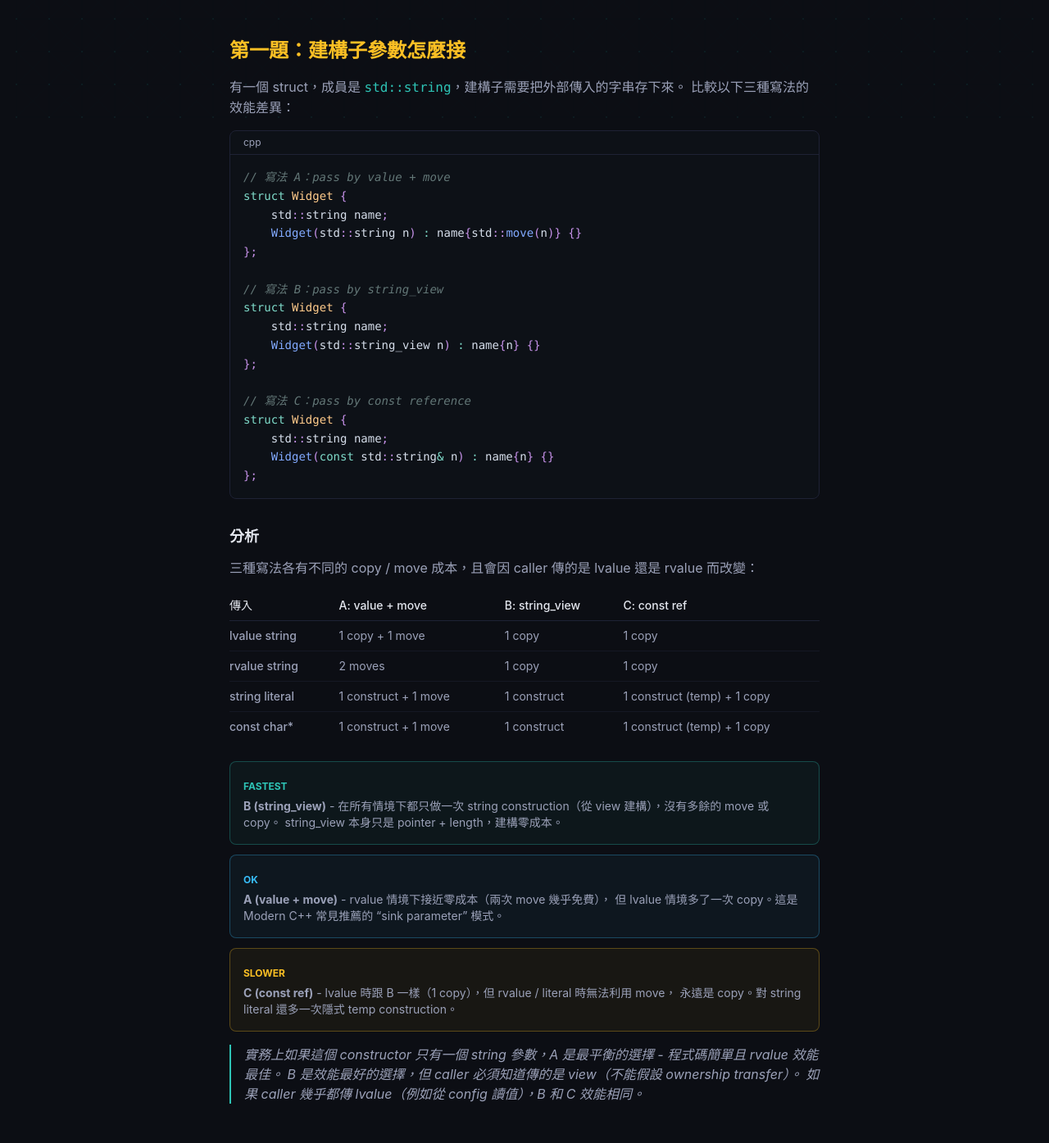
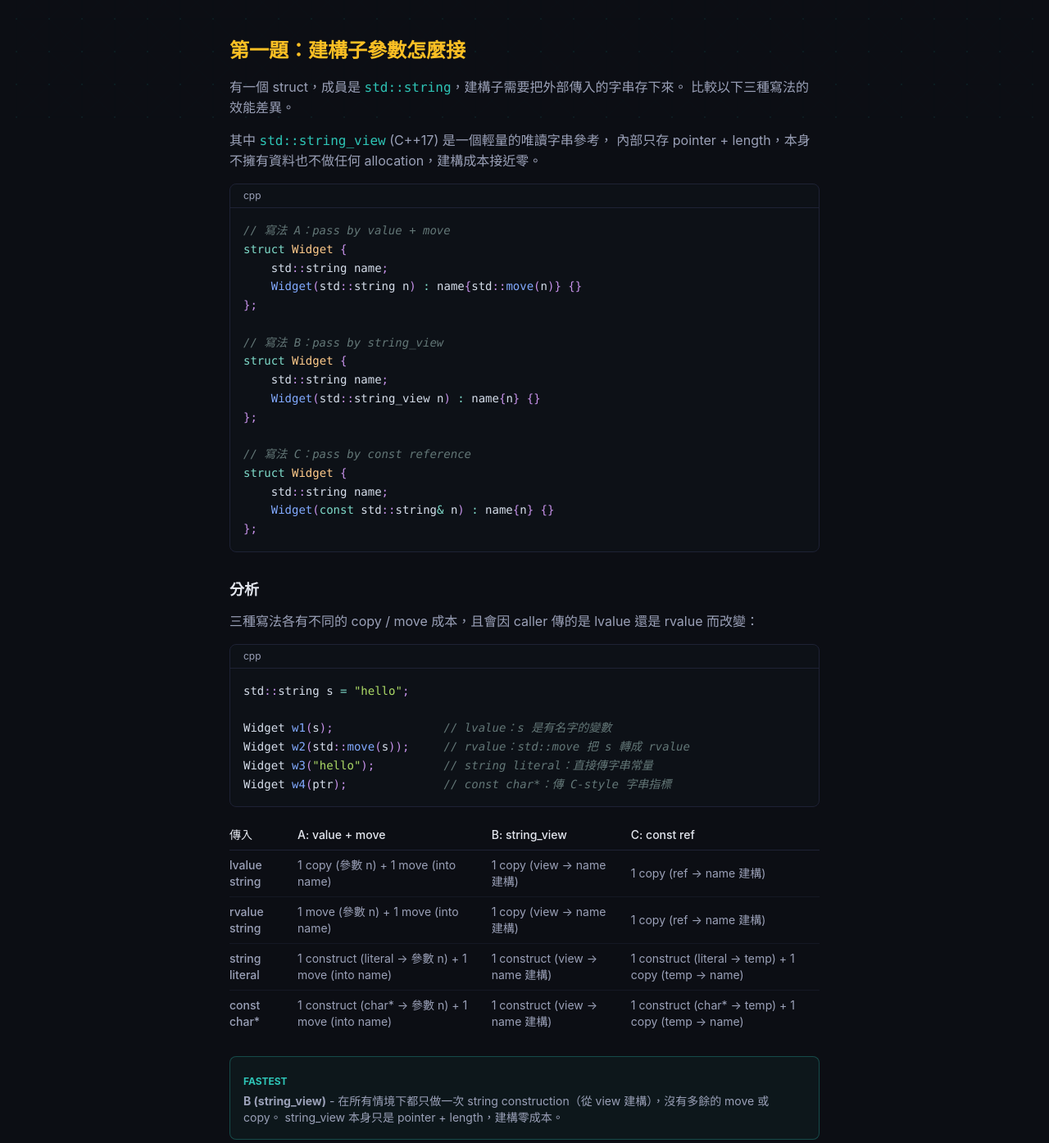
Before and after one commit to HanaYukii/hanayukii-site, a Next.js app: page /blog/cpp-interview-performance-analysis in a window 1280 px wide. Shown: the part 637-2032 px from the top of the page at 82% size. Built offline with nearby package versions, Linux system fonts and the light colour scheme.

Commit message:
HFT blog: remove summary section, update intro, add lvalue/rvalue examples and string_view intro, add detail to table cells; tutoring: update wording

```diff
--- a/src/app/blog/cpp-interview-performance-analysis/page.tsx
+++ b/src/app/blog/cpp-interview-performance-analysis/page.tsx
@@ -101,8 +101,8 @@ export default function CppInterviewPerformanceAnalysis() {
         </h1>
         <p className="mb-2 text-sm text-text-muted">2026-03-31</p>
         <p className="mb-8 text-text-muted">
-          這場面試最有意思的地方，是它幾乎不問演算法，
-          而是一直追問每一種寫法背後到底會發生幾次 copy、move、allocation。
+          在 HFT 場景效能是最優先的，掌握最好的寫法非常重要。
+          這些都是很深度的 domain knowledge，也讓我更發現 C++ 的深奧。
           題目經過改寫，分析是我事後整理的。
         </p>
       </FadeIn>
@@ -151,7 +151,11 @@ export default function CppInterviewPerformanceAnalysis() {
         <Heading id="q1">第一題：建構子參數怎麼接</Heading>
         <p className="mb-4 text-text-muted">
           有一個 struct，成員是 <code className="text-primary">std::string</code>，建構子需要把外部傳入的字串存下來。
-          比較以下三種寫法的效能差異：
+          比較以下三種寫法的效能差異。
+        </p>
+        <p className="mb-4 text-text-muted">
+          其中 <code className="text-primary">std::string_view</code> (C++17) 是一個輕量的唯讀字串參考，
+          內部只存 pointer + length，本身不擁有資料也不做任何 allocation，建構成本接近零。
         </p>
 
         <Code lang="cpp">{`// 寫法 A：pass by value + move
@@ -178,6 +182,13 @@ struct Widget {
           三種寫法各有不同的 copy / move 成本，且會因 caller 傳的是 lvalue 還是 rvalue 而改變：
         </p>
 
+        <Code lang="cpp">{`std::string s = "hello";
+
+Widget w1(s);                // lvalue：s 是有名字的變數
+Widget w2(std::move(s));     // rvalue：std::move 把 s 轉成 rvalue
+Widget w3("hello");          // string literal：直接傳字串常量
+Widget w4(ptr);              // const char*：傳 C-style 字串指標`}</Code>
+
         <div className="my-6 overflow-x-auto">
           <table className="w-full text-sm">
             <thead>
@@ -191,27 +202,27 @@ struct Widget {
             <tbody className="text-text-muted">
               <tr className="border-b border-border/50">
                 <td className="py-2 pr-4 font-medium">lvalue string</td>
-                <td className="py-2 pr-4">1 copy + 1 move</td>
-                <td className="py-2 pr-4">1 copy</td>
-                <td className="py-2">1 copy</td>
+                <td className="py-2 pr-4">1 copy (參數 n) + 1 move (into name)</td>
+                <td className="py-2 pr-4">1 copy (view → name 建構)</td>
+                <td className="py-2">1 copy (ref → name 建構)</td>
               </tr>
               <tr className="border-b border-border/50">
                 <td className="py-2 pr-4 font-medium">rvalue string</td>
-                <td className="py-2 pr-4">2 moves</td>
-                <td className="py-2 pr-4">1 copy</td>
-                <td className="py-2">1 copy</td>
+                <td className="py-2 pr-4">1 move (參數 n) + 1 move (into name)</td>
+                <td className="py-2 pr-4">1 copy (view → name 建構)</td>
+                <td className="py-2">1 copy (ref → name 建構)</td>
               </tr>
               <tr className="border-b border-border/50">
                 <td className="py-2 pr-4 font-medium">string literal</td>
-                <td className="py-2 pr-4">1 construct + 1 move</td>
-                <td className="py-2 pr-4">1 construct</td>
-                <td className="py-2">1 construct (temp) + 1 copy</td>
+                <td className="py-2 pr-4">1 construct (literal → 參數 n) + 1 move (into name)</td>
+                <td className="py-2 pr-4">1 construct (view → name 建構)</td>
+                <td className="py-2">1 construct (literal → temp) + 1 copy (temp → name)</td>
               </tr>
               <tr>
                 <td className="py-2 pr-4 font-medium">const char*</td>
-                <td className="py-2 pr-4">1 construct + 1 move</td>
-                <td className="py-2 pr-4">1 construct</td>
-                <td className="py-2">1 construct (temp) + 1 copy</td>
+                <td className="py-2 pr-4">1 construct (char* → 參數 n) + 1 move (into name)</td>
+                <td className="py-2 pr-4">1 construct (view → name 建構)</td>
+                <td className="py-2">1 construct (char* → temp) + 1 copy (temp → name)</td>
               </tr>
             </tbody>
           </table>
@@ -661,36 +672,7 @@ void applyDelta(
         </Callout>
       </FadeIn>
 
-      {/* ======================== Summary ======================== */}
       <FadeIn delay={0.45}>
-        <Heading id="summary">這場面試到底在篩什麼</Heading>
-
-        <div className="space-y-4">
-          <p>
-            表面上是六題 C++ 小題，實際上它在看三件事：
-            你能不能把抽象語法還原成 copy、move、allocation 的真實成本；
-            你能不能分清楚 correctness 和 performance 的 trade-off；
-            還有遇到系統題時，有沒有 latency-aware 的直覺。
-          </p>
-          <ul className="list-inside list-disc space-y-2 text-sm text-text-muted">
-            <li>不是背語法，而是要把每一種寫法拆成成本模型。</li>
-            <li>不是只追最快，而是要知道什麼情境下哪種寫法比較合理。</li>
-            <li>到了 Order Book 這種題目，已經是在看你有沒有系統感。</li>
-          </ul>
-        </div>
-
-        <div className="my-8 rounded-lg border border-primary/20 bg-primary/5 p-6">
-          <p className="font-bold text-text mb-2">我自己的收穫</p>
-          <p className="text-sm text-text-muted mb-2">
-            Crypto / HFT 的 C++ 面試跟一般 backend 面試真的差很多，不考 LeetCode，
-            而是一直問「這樣寫到底會多幾次 copy / move / allocation」。
-          </p>
-          <p className="text-sm text-text-muted">
-            我自己主要背景還是競賽和演算法，low-level 和 modern C++ 還有不少地方要補。
-            這次面試最大的提醒是：move semantics、lambda capture、memory layout 這些在 HFT 場景不是細節，是基本功。
-          </p>
-        </div>
-
         <div className="mt-8 flex flex-wrap gap-2 text-xs">
           {["C++", "Performance", "Interview", "HFT", "Move Semantics", "Lambda", "Order Book"].map((tag) => (
             <span
--- a/src/app/tutoring/page.tsx
+++ b/src/app/tutoring/page.tsx
@@ -68,7 +68,7 @@ export default function Tutoring() {
                 },
                 {
                   title: "面試準備",
-                  desc: "LeetCode 常見題型、面試陷阱、解題思路",
+                  desc: "LeetCode 常見題型、面試變化題 follow up、解題思路",
                 },
                 {
                   title: "C++ for CP",
```
